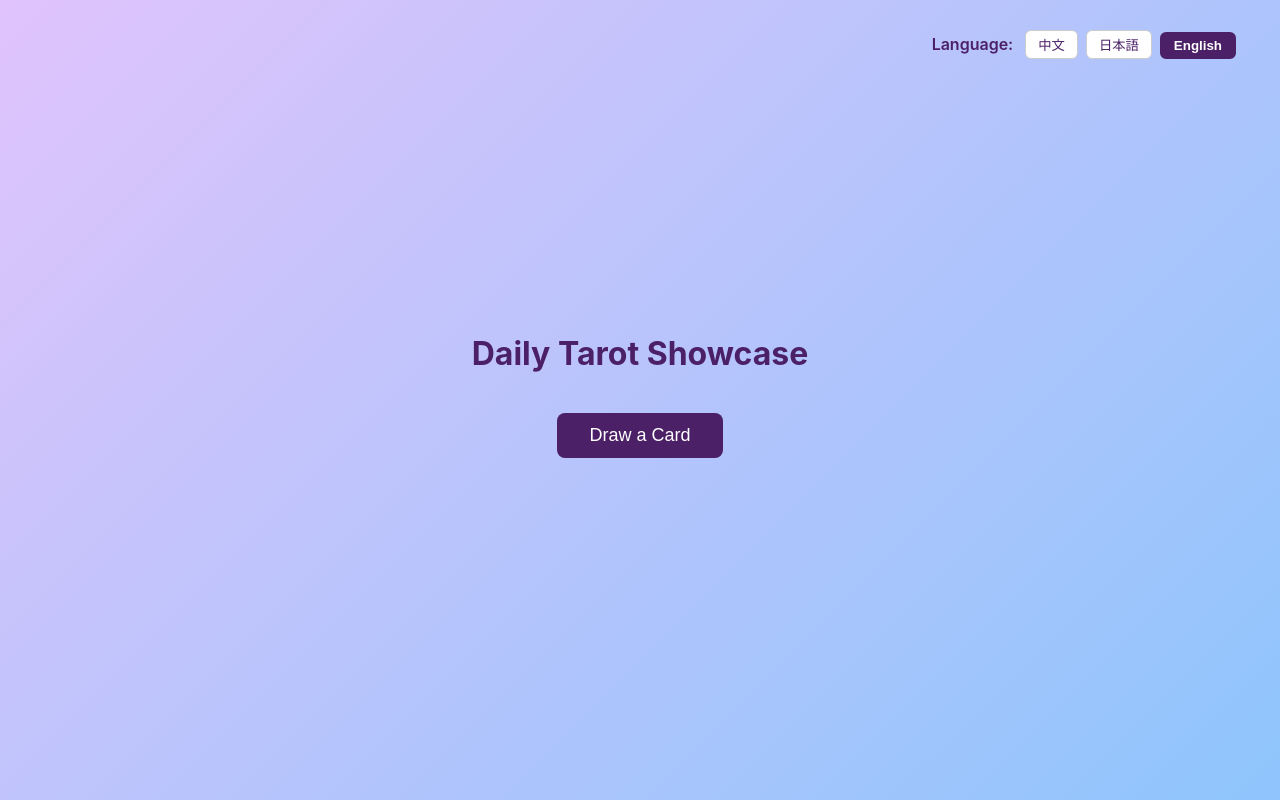
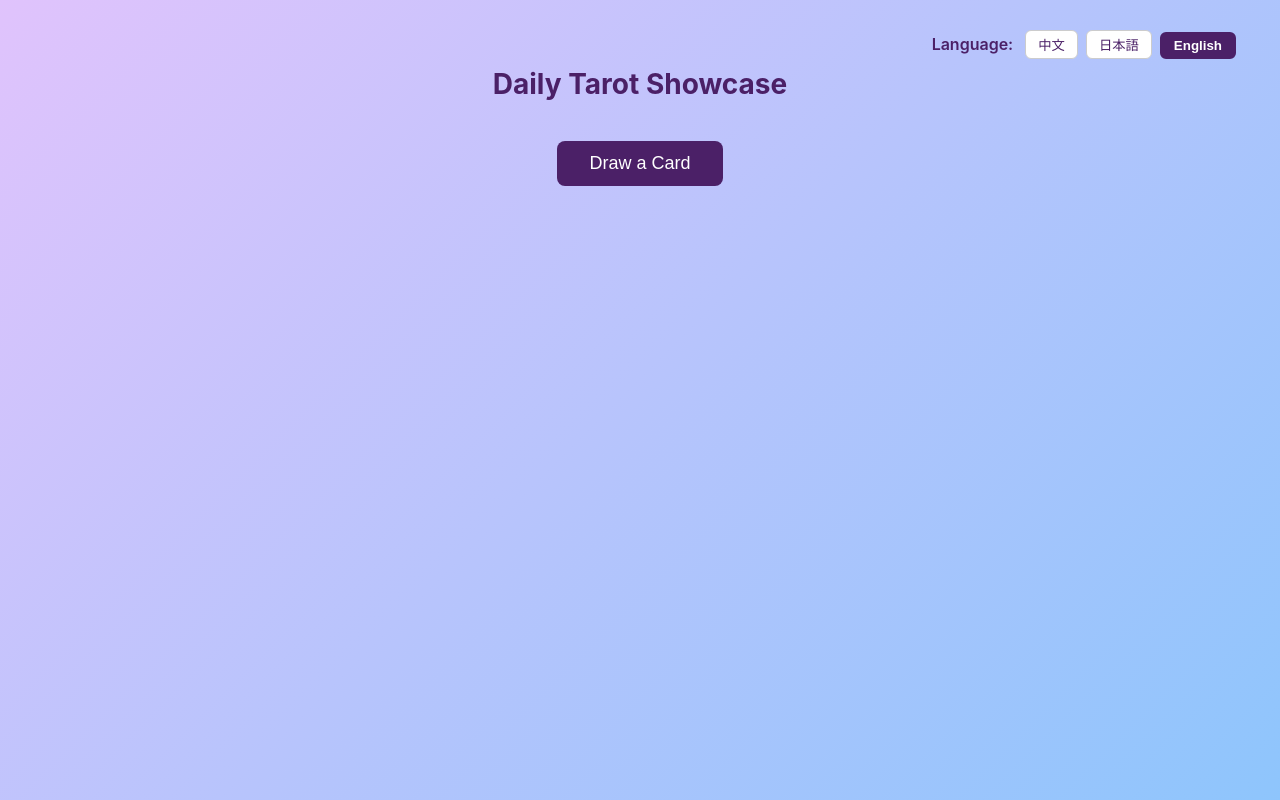
Before and after one commit to hong208/tarot, a React (Create React App) app in the folder tarot-app-web/frontend/: page / in a window 1280 px wide. Built offline with nearby package versions, Linux system fonts and the light colour scheme.

Commit message:
feat: improve the position of the title

```diff
--- a/tarot-app-web/frontend/src/App.js
+++ b/tarot-app-web/frontend/src/App.js
@@ -176,11 +176,19 @@ function App() {
         display: 'flex',
         flexDirection: 'column',
         alignItems: 'center',
-        justifyContent: 'center',
-        padding: '16px',
-        boxSizing: 'border-box'
+        boxSizing: 'border-box',
+        paddingTop: 48,
+        paddingBottom: 24
       }}
     >
+      <h1 style={{
+        color: '#4B2067',
+        marginBottom: 40,
+        fontSize: 28,
+        fontWeight: 700
+      }}>
+        {texts[lang].title}
+      </h1>
       {/* 语言选择 */}
       <div style={{ position: 'absolute', top: 30, right: 40 }}>
         <span style={{ marginRight: 8, color: '#4B2067', fontWeight: 600 }}>{texts[lang].lang}:</span>
@@ -203,7 +211,6 @@ function App() {
           </button>
         ))}
       </div>
-      <h1 style={{ color: '#4B2067', marginBottom: 40 }}>{texts[lang].title}</h1>
       <button
         onClick={handleDraw}
         style={{
```
